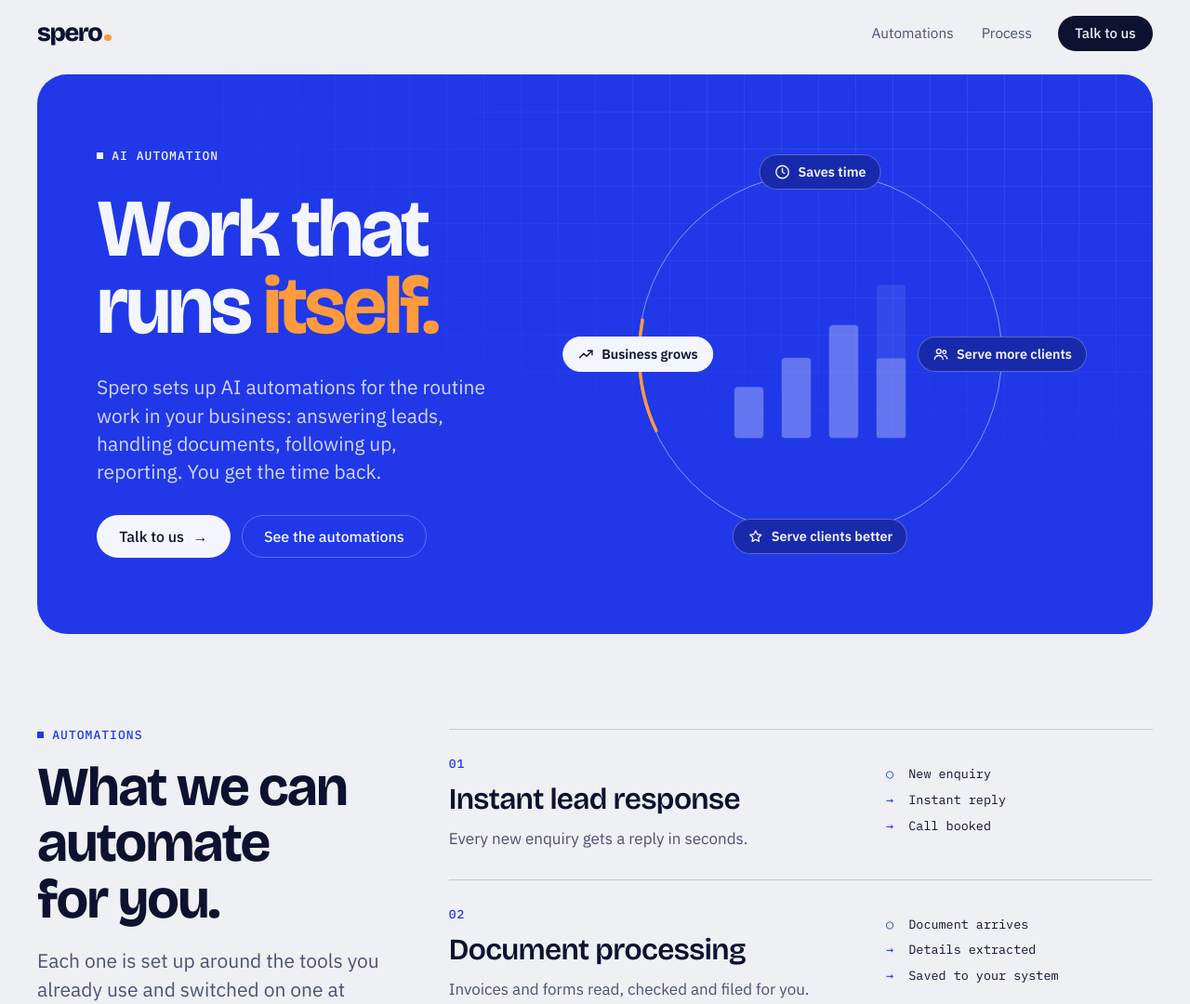
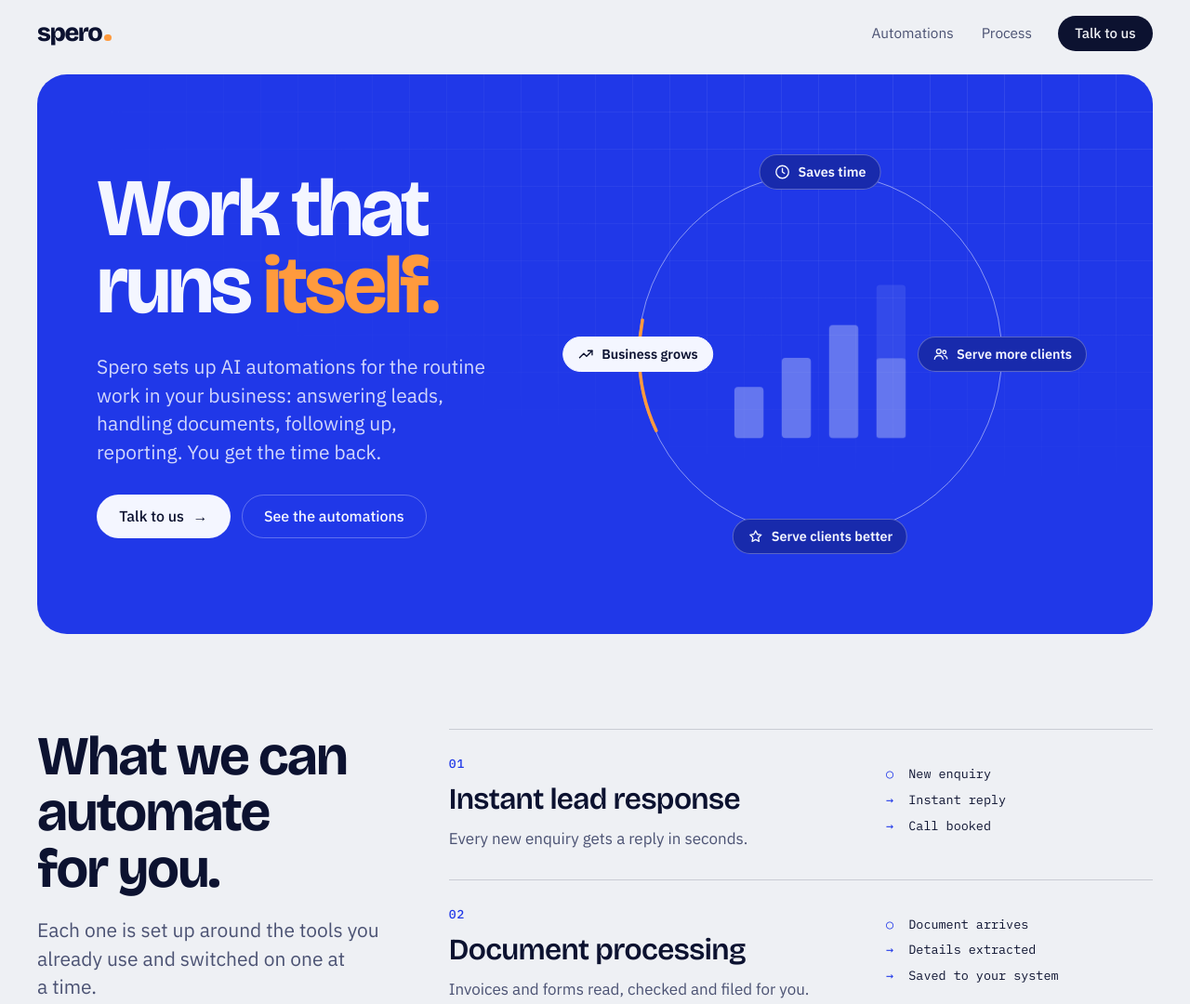
Before and after one commit to Z3E0/speroautomation-site, a plain HTML site: page index.html in a window 1280 px wide. Shown: the top 1080 px of the page at 93% size. Drawn offline with nearby package versions, Linux system fonts and the light colour scheme.

Commit message:
fix: drop the heading labels and stop the loop pills fading out of contrast
Remove the small mono labels above the hero and section headings, and switch
the loop pills' colours at once instead of fading text and background
together, which briefly left the labels unreadable.

Co-Authored-By: Claude Opus 5.5 <noreply@anthropic.com>

```diff
--- a/index.html
+++ b/index.html
@@ -101,13 +101,6 @@ h3{font-size:var(--step-2);font-weight:600;line-height:1.1;letter-spacing:-.02em
 .head{display:grid;gap:20px;max-width:54rem}
 .lede{font-size:var(--step-1);line-height:1.45;color:var(--fg-soft);max-width:36em}
 
-.label{
-  display:flex;align-items:center;gap:.7em;
-  font:500 var(--step--1)/1 var(--font-mono);letter-spacing:.08em;text-transform:uppercase;
-  color:var(--mark);
-}
-.label::before{content:"";width:.55em;height:.55em;background:currentColor}
-
 .panel{border-radius:var(--radius);padding:var(--pad)}
 .panel--blue{
   --ground:var(--blue);--fg:var(--on-blue);--fg-soft:var(--on-blue-soft);
@@ -205,7 +198,9 @@ h3{font-size:var(--step-2);font-weight:600;line-height:1.1;letter-spacing:-.02em
   background:var(--blue-deep);color:var(--on-blue);
   font:600 .9rem/1.2 var(--font-body);white-space:nowrap;
   transform:translate(-50%,-50%);
-  animation:pill 6.4s linear infinite;animation-delay:calc(var(--i) * 1.6s);
+  /* step-end: the colours switch at once. Fading text and background together
+     passed through a moment where both were the same lavender. */
+  animation:pill 6.4s step-end infinite;animation-delay:calc(var(--i) * 1.6s);
 }
 .loop-step svg{
   flex:none;width:18px;height:18px;fill:none;stroke:currentColor;
@@ -349,7 +344,6 @@ h3{font-size:var(--step-2);font-weight:600;line-height:1.1;letter-spacing:-.02em
     <div class="panel panel--blue panel--hero">
       <div class="hero-grid">
         <div class="hero-copy">
-          <p class="label">AI Automation</p>
           <h1>Work that runs <span class="accent">itself.</span></h1>
           <p class="lede">Spero sets up AI automations for the routine work in your business: answering leads, handling documents, following up, reporting. You get the time back.</p>
           <div class="cta-row">
@@ -402,7 +396,6 @@ h3{font-size:var(--step-2);font-weight:600;line-height:1.1;letter-spacing:-.02em
   <section class="wrap section" id="automations">
     <div class="split">
       <div class="split-head">
-        <p class="label">Automations</p>
         <h2>What we can automate for you.</h2>
         <p class="lede">Each one is set up around the tools you already use and switched on one at a time.</p>
       </div>
@@ -470,7 +463,6 @@ h3{font-size:var(--step-2);font-weight:600;line-height:1.1;letter-spacing:-.02em
   <section class="wrap" id="process">
     <div class="panel panel--deep">
       <div class="head">
-        <p class="label">Process</p>
         <h2>How it works.</h2>
       </div>
       <ol class="steps">
@@ -497,7 +489,6 @@ h3{font-size:var(--step-2);font-weight:600;line-height:1.1;letter-spacing:-.02em
   <section class="wrap section" id="contact">
     <div class="panel panel--blue contact">
       <div class="contact-copy">
-        <p class="label">Contact</p>
         <h2>Tell us what you'd like off your plate.</h2>
         <p class="lede">Send a few lines about the work that eats your time. We'll reply with what we would automate first.</p>
         <dl class="details">
```
